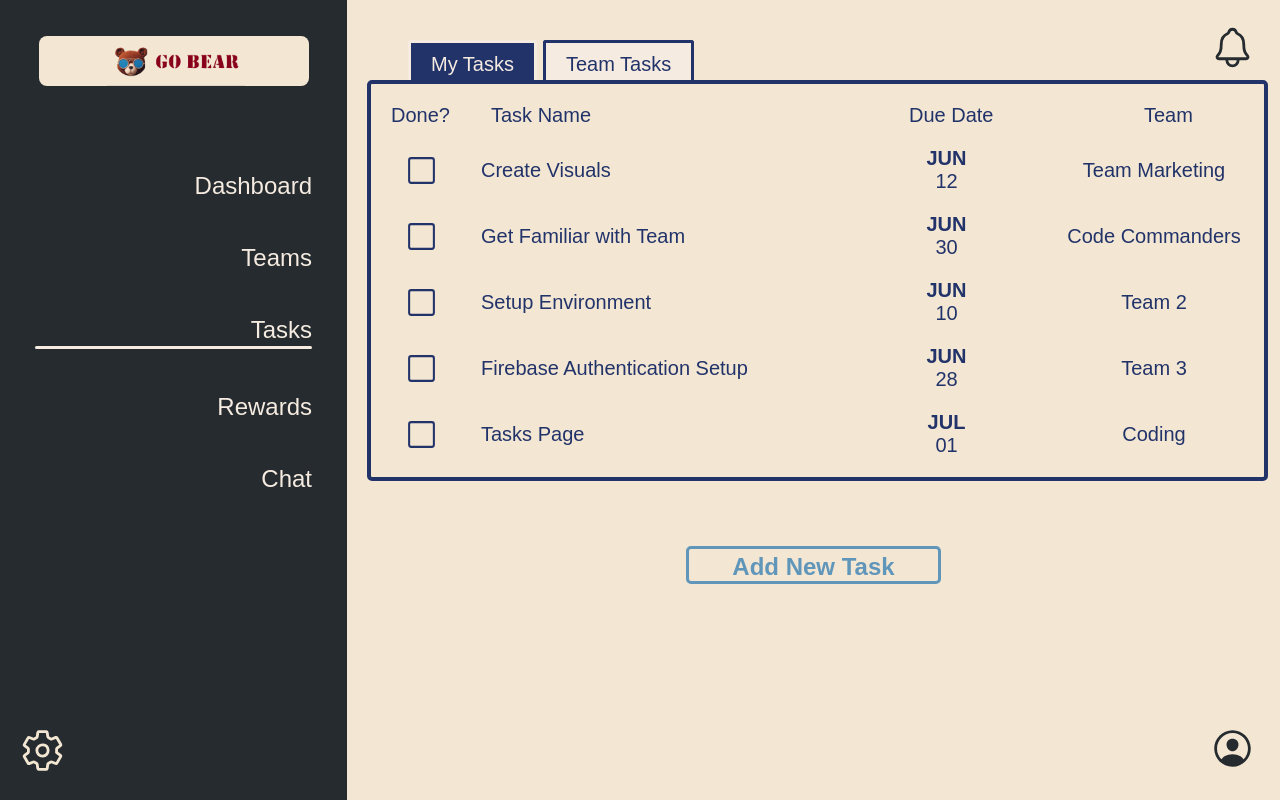
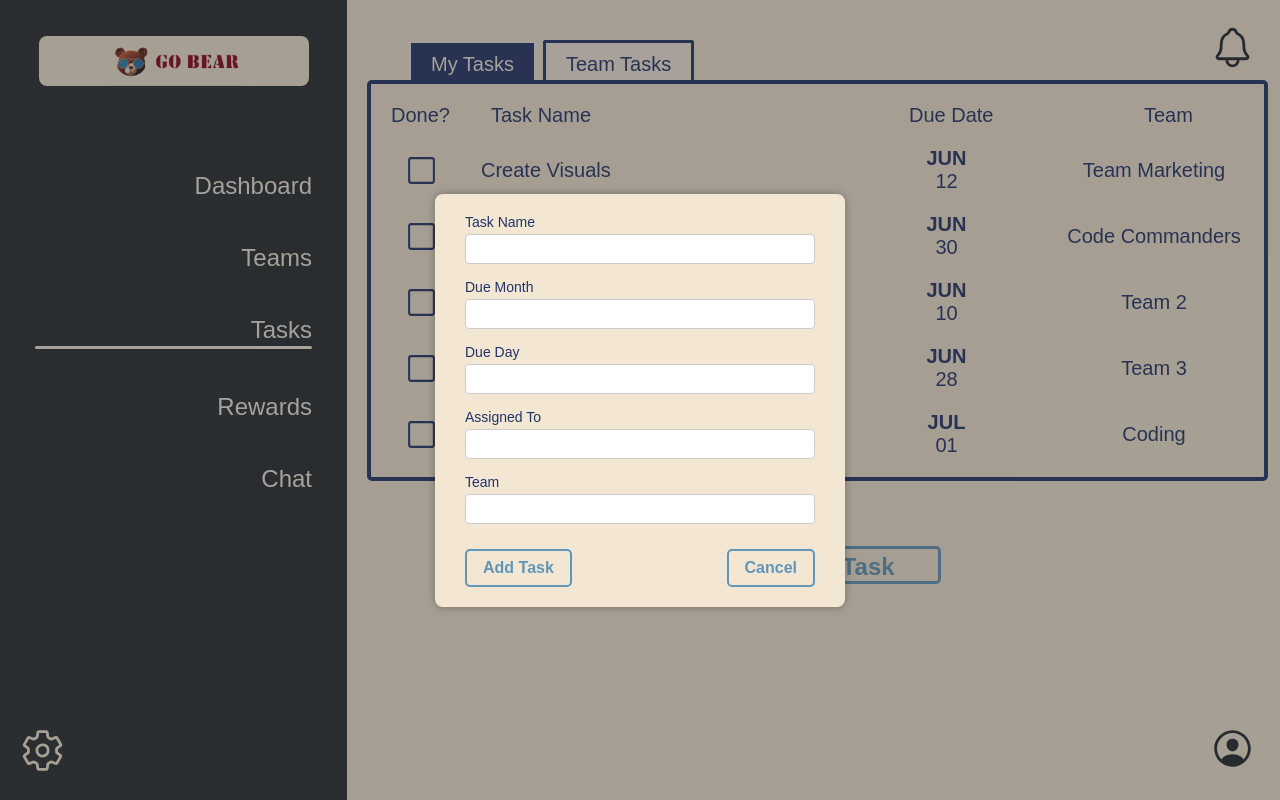
Before and after one commit to sophiaullrich/FutureForgeProject, a React (Create React App) app in the folder frontend/: page /tasks in a window 1280 px wide. Both pictures are taken after a click on the button "Add New Task". Built offline with nearby package versions, Linux system fonts and the light colour scheme.

Commit message:
Add Task Button Implementation
(CSS needs changing)

```diff
--- a/frontend/src/TasksPage.jsx
+++ b/frontend/src/TasksPage.jsx
@@ -63,8 +63,15 @@ const tasksData = [
 ];
 
 export default function TasksPage() {
-      const [activeTab, setActiveTab] = useState('myTasks');
+    const [activeTab, setActiveTab] = useState('myTasks');
     const [tasks, setTasks] = useState(tasksData);
+    const [showPopup, setShowPopup] = useState(false);
+    const [newTask, setNewTask] = useState({
+        name: '',
+        due: { month: '', day: '' },
+        assigned: '',
+        team: ''
+    });
 
     const handleTaskToggle = (taskId) => {
         setTasks(tasks.map(task =>
@@ -142,7 +149,85 @@ export default function TasksPage() {
                     ))}
                 </div>
             </div>
-            <button className='add-task-btn'>Add New Task</button>
+            {/* add task */}
+
+            {showPopup && (
+                <div className="task-popup-overlay">
+                    <div className="task-popup-form">
+                    <div className="popup-field">
+                        <label>Task Name</label>
+                        <input
+                        type="text"
+                        value={newTask.name}
+                        onChange={(e) =>
+                            setNewTask({ ...newTask, name: e.target.value })
+                        }
+                        />
+                    </div>
+                    <div className="popup-field">
+                        <label>Due Month</label>
+                        <input
+                        type="text"
+                        value={newTask.due.month}
+                        onChange={(e) =>
+                            setNewTask({ ...newTask, due: { ...newTask.due, month: e.target.value.toUpperCase() } })
+                        }
+                        />
+                    </div>
+                    <div className="popup-field">
+                        <label>Due Day</label>
+                        <input
+                        type="text"
+                        value={newTask.due.day}
+                        onChange={(e) =>
+                            setNewTask({ ...newTask, due: { ...newTask.due, day: e.target.value } })
+                        }
+                        />
+                    </div>
+                    <div className="popup-field">
+                        <label>Assigned To</label>
+                        <input
+                        type="text"
+                        value={newTask.assigned}
+                        onChange={(e) =>
+                            setNewTask({ ...newTask, assigned: e.target.value })
+                        }
+                        />
+                    </div>
+                    <div className="popup-field">
+                        <label>Team</label>
+                        <input
+                        type="text"
+                        value={newTask.team}
+                        onChange={(e) =>
+                            setNewTask({ ...newTask, team: e.target.value })
+                        }
+                        />
+                    </div>
+
+                    <div className="popup-button-row">
+                        <button
+                        className="popup-submit-btn"
+                        onClick={() => {
+                            const newId = tasks.length + 1;
+                            setTasks([...tasks, { ...newTask, id: newId, done: false }]);
+                            setShowPopup(false);
+                            setNewTask({ name: '', due: { month: '', day: '' }, assigned: '', team: '' });
+                        }}
+                        >
+                        Add Task
+                        </button>
+                        <button
+                        className="popup-submit-btn"
+                        onClick={() => setShowPopup(false)}
+                        >
+                        Cancel
+                        </button>
+                    </div>
+                    </div>
+                </div>
+                )}
+            <button className='add-task-btn' onClick={()=>setShowPopup(true)}>Add New Task</button>
         </div>
   );
 }
```
